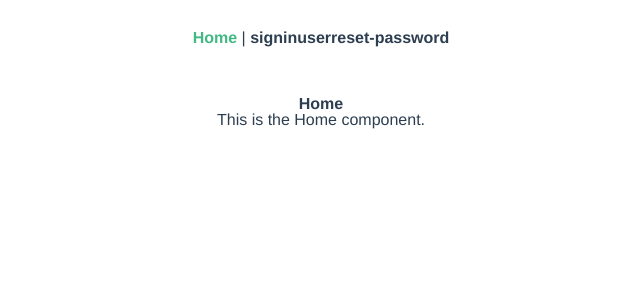
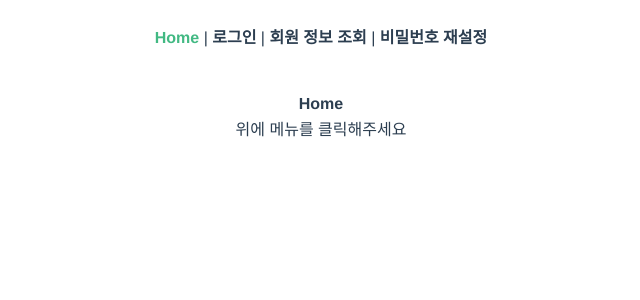
Before and after one commit to shldhee/auth-vue3-ts, a Vue app: page / in a window 1280 px wide. Shown: the top 300 px of the page, without its empty margins (319-959 px from the left). Built offline with nearby package versions, Linux system fonts and the light colour scheme.

Commit message:
style: navigation 스타일 수정

```diff
--- a/src/App.vue
+++ b/src/App.vue
@@ -1,9 +1,9 @@
 <template>
   <div id="nav">
     <router-link to="/">Home</router-link> |
-    <router-link to="/signin">signin</router-link>
-    <router-link to="/user">user</router-link>
-    <router-link to="/reset-password">reset-password</router-link>
+    <router-link to="/signin">로그인</router-link> |
+    <router-link to="/user">회원 정보 조회</router-link> |
+    <router-link to="/reset-password">비밀번호 재설정</router-link>
   </div>
   <router-view class="content" />
 </template>
--- a/src/views/Home.vue
+++ b/src/views/Home.vue
@@ -1,10 +1,18 @@
 <template>
-  <div>
-    <h1>Home</h1>
-    <p>This is the Home component.</p>
+  <div class="home">
+    <h1 class="home__title">Home</h1>
+    <p class="home__paragraph">위에 메뉴를 클릭해주세요</p>
   </div>
 </template>
 
 <script setup lang="ts"></script>
 
-<style scoped></style>
+<style scoped lang="scss">
+.home {
+  &__title {
+    margin-bottom: 10px;
+  }
+  &__paragraph {
+  }
+}
+</style>
```
